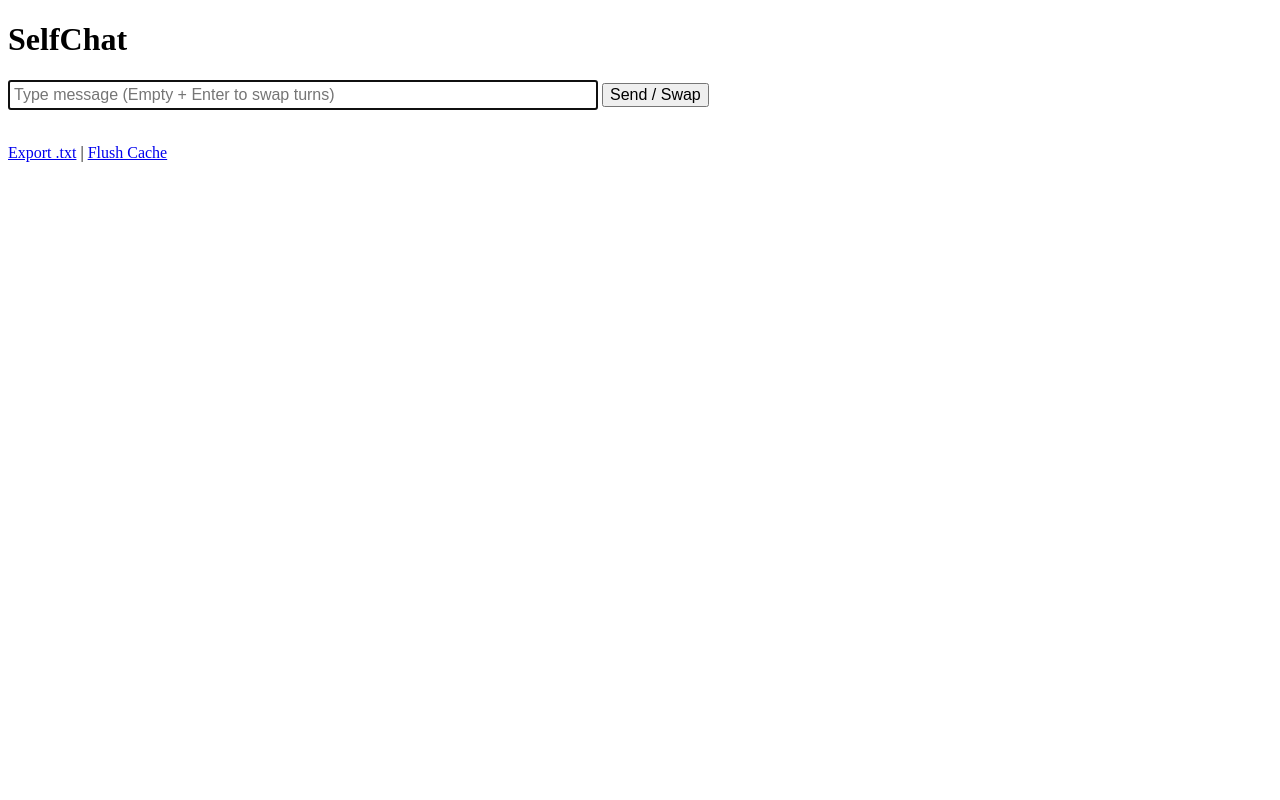
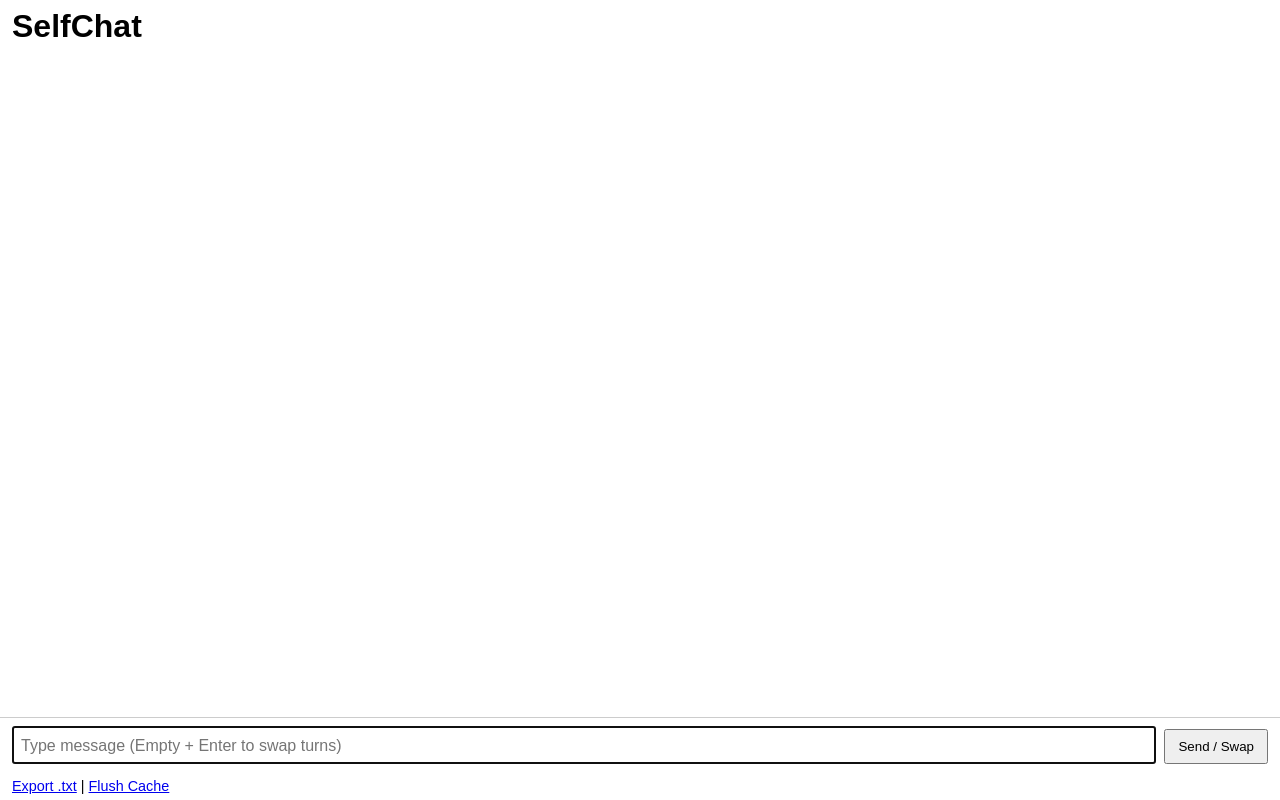
Before and after one commit to hongdoki/selfchat, a plain HTML site: page index.html in a window 1280 px wide. Drawn offline with Linux system fonts and the light colour scheme.

Commit message:
fix auto scroll problem

```diff
--- a/index.html
+++ b/index.html
@@ -6,6 +6,74 @@
   <meta name="viewport" content="width=device-width, initial-scale=1.0">
   <meta name="color-scheme" content="light dark">
   <title>SelfChat</title>
+  <style>
+    html,
+    body {
+      height: 100%;
+      margin: 0;
+    }
+
+    body {
+      /* Use dynamic viewport height so mobile browser chrome / keyboard is handled */
+      height: 100dvh;
+      display: flex;
+      flex-direction: column;
+      font-family: sans-serif;
+    }
+
+    h1 {
+      margin: 0;
+      padding: 8px 12px;
+      flex: 0 0 auto;
+    }
+
+    /* The only scrollable area is the chat log itself */
+    #chat-box {
+      flex: 1 1 auto;
+      overflow-y: auto;
+      padding: 0 12px;
+      -webkit-overflow-scrolling: touch;
+    }
+
+    #chat-box p {
+      margin: 6px 0;
+      white-space: pre-wrap;
+      word-wrap: break-word;
+    }
+
+    #chat-form {
+      flex: 0 0 auto;
+      display: flex;
+      gap: 8px;
+      align-items: flex-end;
+      padding: 8px 12px;
+      border-top: 1px solid rgba(128, 128, 128, 0.4);
+    }
+
+    #chat-input {
+      flex: 1 1 auto;
+      resize: none;
+      font: inherit;
+      line-height: 1.4;
+      padding: 8px;
+      box-sizing: border-box;
+      /* Grows with content up to a cap, then scrolls internally */
+      max-height: 40vh;
+      overflow-y: auto;
+    }
+
+    #chat-form button {
+      flex: 0 0 auto;
+      padding: 8px 12px;
+    }
+
+    #footer-actions {
+      flex: 0 0 auto;
+      padding: 6px 12px;
+      margin: 0;
+      font-size: 0.9em;
+    }
+  </style>
 </head>
 
 <body>
@@ -15,14 +83,12 @@
   <div id="chat-box"></div>
 
   <form id="chat-form">
-    <input type="text" id="chat-input" placeholder="Type message (Empty + Enter to swap turns)" size="60"
-      autocomplete="off" autofocus style="font-size: 16px; padding: 4px;">
-    <button type="submit" style="font-size: 16px;">Send / Swap</button>
+    <textarea id="chat-input" rows="1" placeholder="Type message (Empty + Enter to swap turns)"
+      autocomplete="off" autofocus></textarea>
+    <button type="submit">Send / Swap</button>
   </form>
 
-  <br>
-
-  <p>
+  <p id="footer-actions">
     <a href="#" id="btn-export">Export .txt</a> |
     <a href="#" id="btn-flush">Flush Cache</a>
   </p>
@@ -61,8 +127,27 @@
       saveAndRender();
 
       input.value = '';
+      autoResize();
       input.focus();
     });
+
+    // Grow the textarea with its content (up to the CSS max-height)
+    function autoResize() {
+      input.style.height = 'auto';
+      input.style.height = input.scrollHeight + 'px';
+    }
+
+    input.addEventListener('input', autoResize);
+
+    // Enter submits; Shift+Enter inserts a newline
+    input.addEventListener('keydown', (e) => {
+      if (e.key === 'Enter' && !e.shiftKey) {
+        e.preventDefault();
+        form.requestSubmit();
+      }
+    });
+
+    autoResize();
 
     btnFlush.addEventListener('click', (e) => {
       e.preventDefault();
@@ -116,9 +201,9 @@
         box.appendChild(p);
       });
 
-      // setTimeout ensures the DOM has updated and mobile keyboards have settled before scrolling
+      // Scroll only the chat container so the input stays pinned at the bottom
       setTimeout(() => {
-        window.scrollTo(0, document.body.scrollHeight);
+        box.scrollTop = box.scrollHeight;
       }, 50);
     }
   </script>
```
